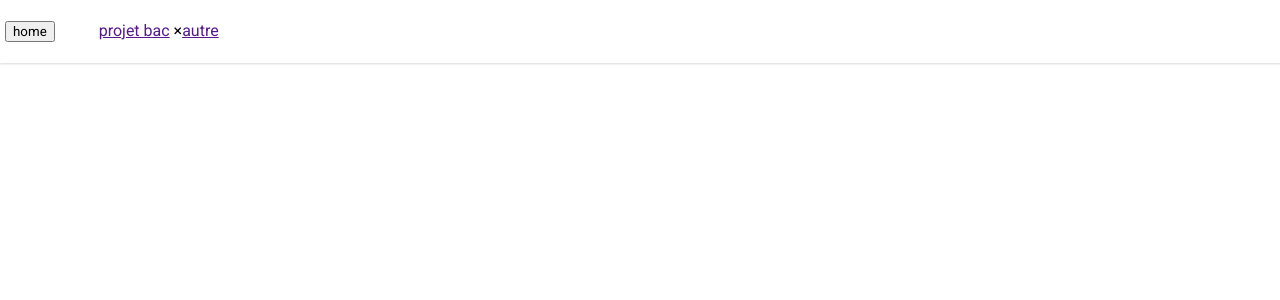
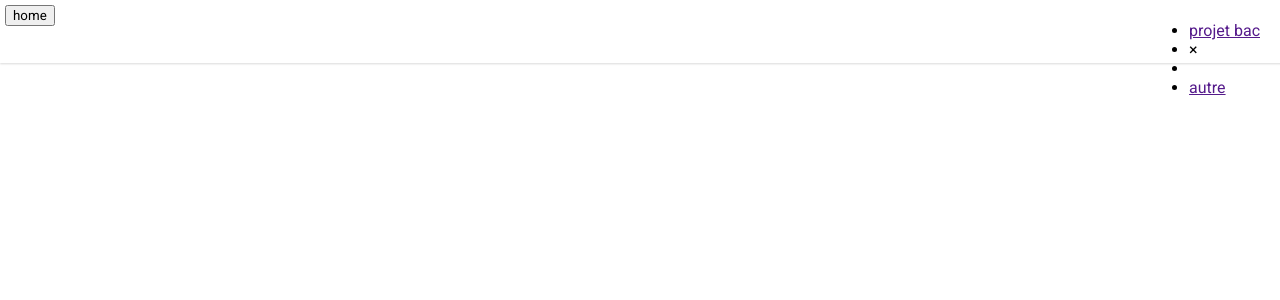
Before and after one commit to SinslayDang/SinslayDang.github.io, a Jekyll site: the page built from index.html, in a window 1280 px wide. Shown: the top 300 px of the page. Built offline with Jekyll 4.4.1, drawn with Linux system fonts in a browser that asks for light colours.

Commit message:
Update main.css

```diff
--- a/css/main.css
+++ b/css/main.css
@@ -15,9 +15,13 @@ nav {
         left: 0px !important;
 }
 
-nav ul,
+nav ul {
+        float: right !important;
+        padding-right: 20px !important;
+}
+
 nav ul li {
-        display: inline-block !important;
+        margin-right: 5px;
 }
 
 }
```
